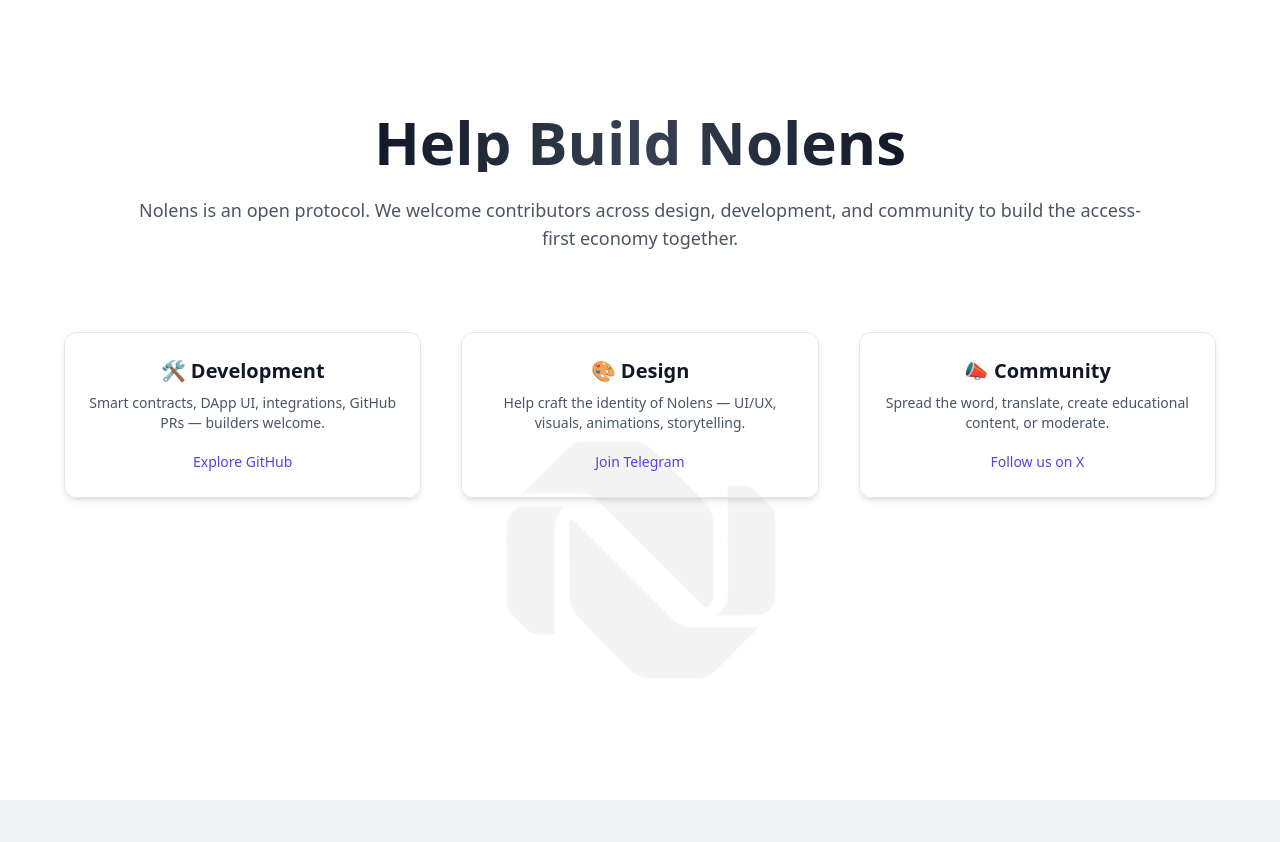
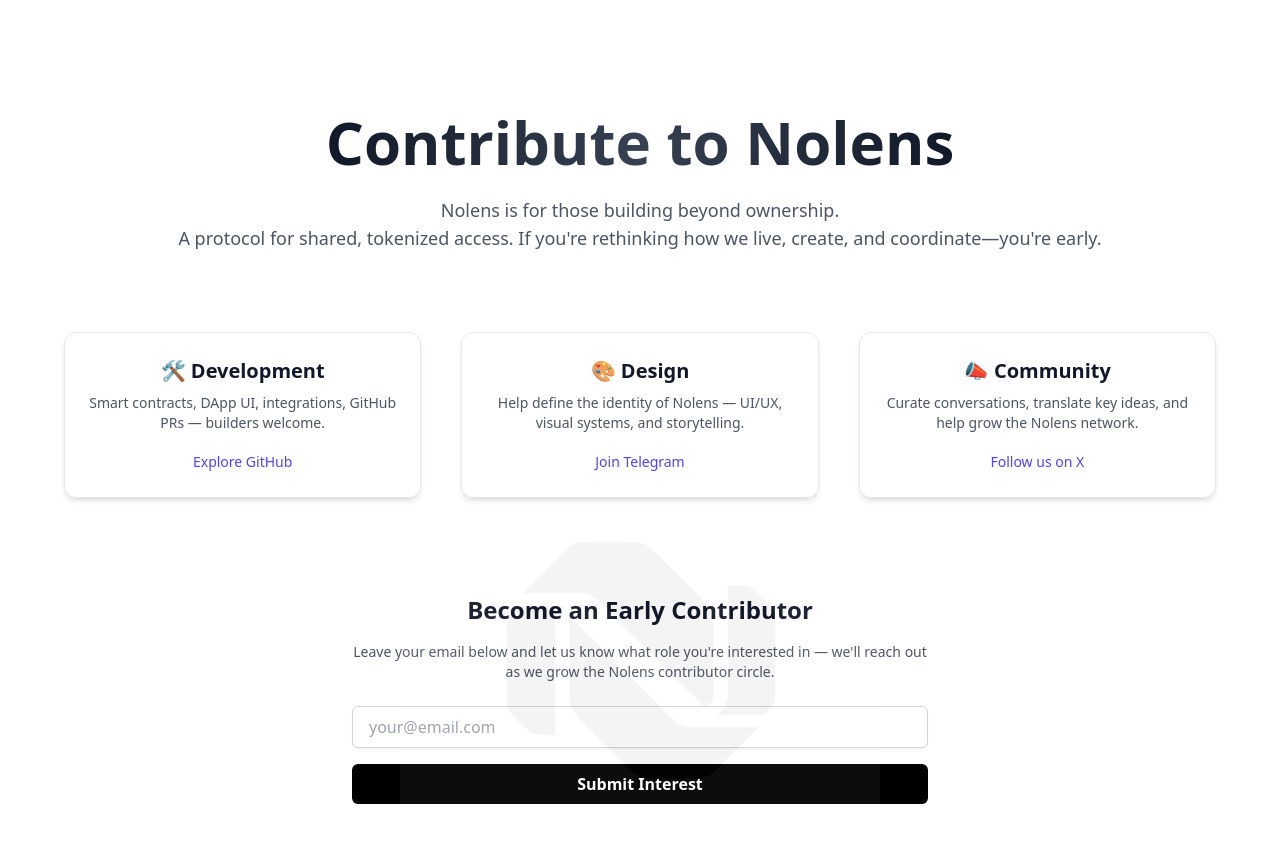
Before and after one commit to nolensprotocol/nolens, a Next.js app: page /contribute in a window 1280 px wide. Shown: the top 842 px of the page. Before the commit the page ends 800 px from the top, so only its background shows below. Built offline with nearby package versions, Linux system fonts and the light colour scheme.

Commit message:
Update contribute.js

```diff
--- a/pages/contribute.js
+++ b/pages/contribute.js
@@ -1,6 +1,17 @@
 import Head from 'next/head'
+import { useState } from 'react'
 
 export default function Contribute() {
+  const [email, setEmail] = useState('');
+  const [submitted, setSubmitted] = useState(false);
+
+  const handleSubmit = (e) => {
+    e.preventDefault();
+    // Placeholder logic for submitting email (e.g. to backend or third-party service)
+    console.log('Email submitted:', email);
+    setSubmitted(true);
+  }
+
   return (
     <>
       <Head>
@@ -12,15 +23,17 @@ export default function Contribute() {
         <div className="max-w-5xl mx-auto text-center mb-20">
           <h1 className="text-5xl md:text-6xl font-extrabold mb-6 leading-normal opacity-0 animate-fade-in-up">
             <span className="inline-block bg-gradient-to-r from-gray-900 via-gray-700 to-gray-900 text-transparent bg-clip-text">
-              Help Build Nolens
+              Contribute to Nolens
             </span>
           </h1>
           <p className="text-lg text-gray-600 opacity-0 animate-fade-in-up delay-200">
-            Nolens is an open protocol. We welcome contributors across design, development, and community to build the access-first economy together.
+            Nolens is for those building beyond ownership.
+            <br />
+            A protocol for shared, tokenized access. If you're rethinking how we live, create, and coordinate—you're early.
           </p>
         </div>
 
-        <div className="max-w-6xl mx-auto grid md:grid-cols-3 gap-10 z-10 relative">
+        <div className="max-w-6xl mx-auto grid md:grid-cols-3 gap-10 z-10 relative mb-24">
           <div className="border rounded-xl p-6 shadow-md hover:shadow-xl transition-all text-center">
             <h3 className="text-xl font-semibold mb-2">🛠️ Development</h3>
             <p className="text-sm text-gray-600 mb-4">Smart contracts, DApp UI, integrations, GitHub PRs — builders welcome.</p>
@@ -29,15 +42,40 @@ export default function Contribute() {
 
           <div className="border rounded-xl p-6 shadow-md hover:shadow-xl transition-all text-center">
             <h3 className="text-xl font-semibold mb-2">🎨 Design</h3>
-            <p className="text-sm text-gray-600 mb-4">Help craft the identity of Nolens — UI/UX, visuals, animations, storytelling.</p>
+            <p className="text-sm text-gray-600 mb-4">Help define the identity of Nolens — UI/UX, visual systems, and storytelling.</p>
             <a href="https://t.me/nolensprotocol" target="_blank" className="text-indigo-600 hover:underline font-medium text-sm">Join Telegram</a>
           </div>
 
           <div className="border rounded-xl p-6 shadow-md hover:shadow-xl transition-all text-center">
             <h3 className="text-xl font-semibold mb-2">📣 Community</h3>
-            <p className="text-sm text-gray-600 mb-4">Spread the word, translate, create educational content, or moderate.</p>
+            <p className="text-sm text-gray-600 mb-4">Curate conversations, translate key ideas, and help grow the Nolens network.</p>
             <a href="https://x.com/nolensprotocol" target="_blank" className="text-indigo-600 hover:underline font-medium text-sm">Follow us on X</a>
           </div>
+        </div>
+
+        <div className="max-w-xl mx-auto text-center">
+          <h2 className="text-2xl font-bold mb-4">Become an Early Contributor</h2>
+          <p className="text-sm text-gray-600 mb-6">Leave your email below and let us know what role you're interested in — we'll reach out as we grow the Nolens contributor circle.</p>
+          {submitted ? (
+            <div className="text-green-600 font-medium">Thanks for your interest — we'll be in touch soon.</div>
+          ) : (
+            <form onSubmit={handleSubmit} className="space-y-4">
+              <input
+                type="email"
+                required
+                value={email}
+                onChange={(e) => setEmail(e.target.value)}
+                placeholder="your@email.com"
+                className="w-full px-4 py-2 border border-gray-300 rounded-md shadow-sm focus:outline-none focus:ring-2 focus:ring-indigo-500"
+              />
+              <button
+                type="submit"
+                className="w-full bg-black text-white px-4 py-2 rounded-md font-semibold hover:bg-gray-800 transition"
+              >
+                Submit Interest
+              </button>
+            </form>
+          )}
         </div>
 
         <div className="absolute bottom-0 left-1/2 transform -translate-x-1/2 z-0 opacity-5 pointer-events-none">
```
